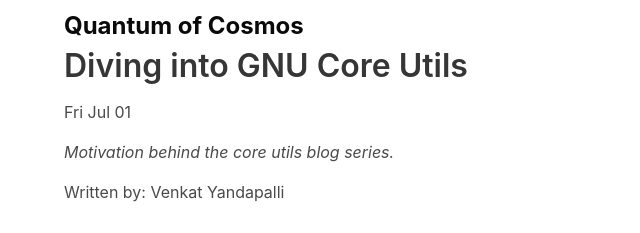
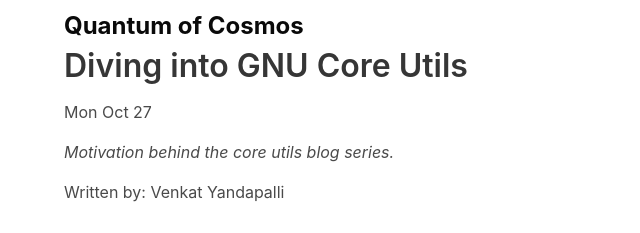
Before and after one commit to Quantumofcosmos/quantumofcosmos.github.io, an Astro site: page /posts/1-Series-Intro in a window 1280 px wide. Shown: the top 233 px of the page, 0-640 px from the left. Built offline with nearby package versions, Linux system fonts and the light colour scheme; Astro itself is replaced by a stand-in of ours.

Commit message:
Update 1-Series-Intro.md

```diff
--- a/src/pages/posts/1-Series-Intro.md
+++ b/src/pages/posts/1-Series-Intro.md
@@ -1,7 +1,7 @@
 ---
 layout: ../../layouts/MarkdownPostLayout.astro
 title: "Diving into GNU Core Utils"
-pubDate: 2022-07-01
+pubDate: 2025-10-27
 description: "Motivation behind the core utils blog series."
 author: "Venkat Yandapalli"
 tags: ["GNU", "CoreUtils", "learning in public"]
```
